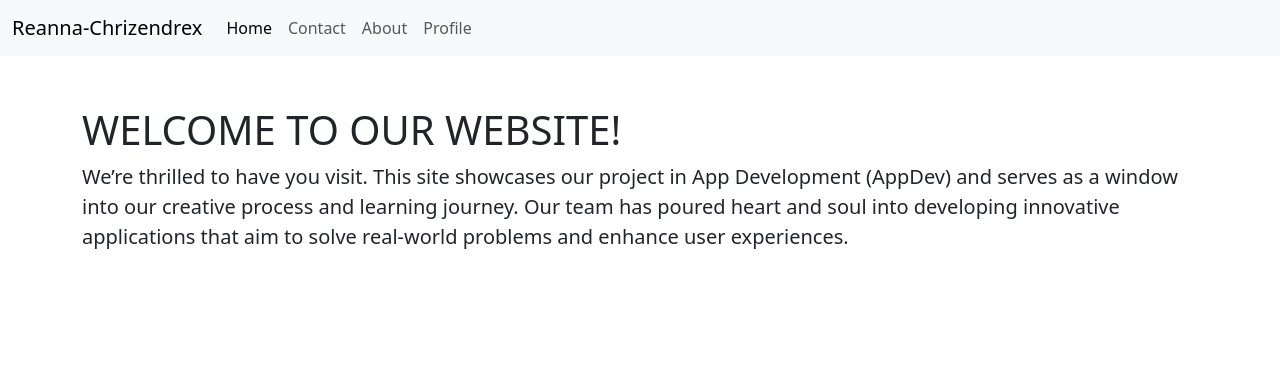
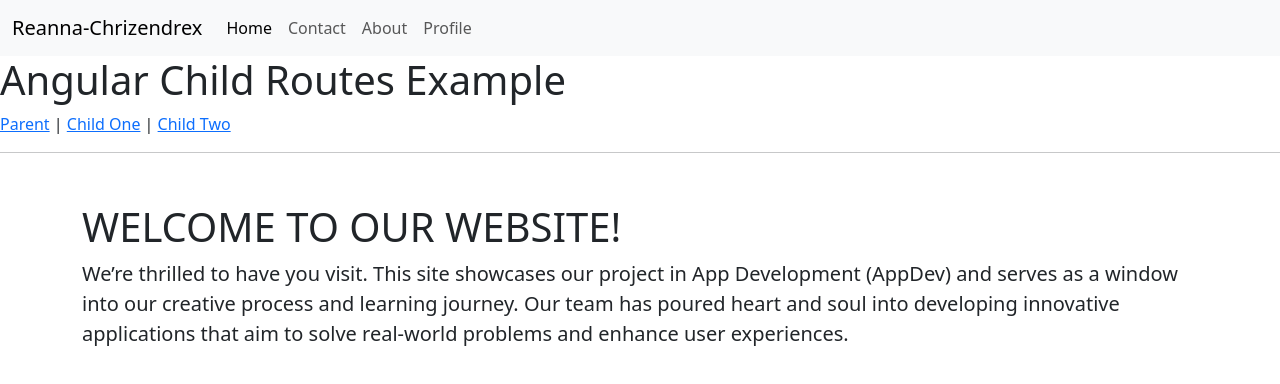
Before and after one commit to reannajaeden/sanglay-ronquillo-angular-routing-lab, an Angular app in the folder angular-routing-lab/: page /home in a window 1280 px wide. Shown: the top 384 px of the page. Built offline with nearby package versions, Linux system fonts and the light colour scheme.

Commit message:
Added the angular child routes example in the app component html

```diff
--- a/angular-routing-lab/src/app/app.component.html
+++ b/angular-routing-lab/src/app/app.component.html
@@ -25,4 +25,10 @@
     </div>
   </div>
 </nav>
+
+<h1>Angular Child Routes Example</h1>
+<nav>
+ <a routerLink="/parent" routerLinkActive="active">Parent</a> |
+ <a routerLink="/parent/child-one" routerLinkActive="active">Child One</a> |  <a routerLink="/parent/child-two" routerLinkActive="active">Child Two</a> </nav>
+<hr/>
 <router-outlet></router-outlet>
```
